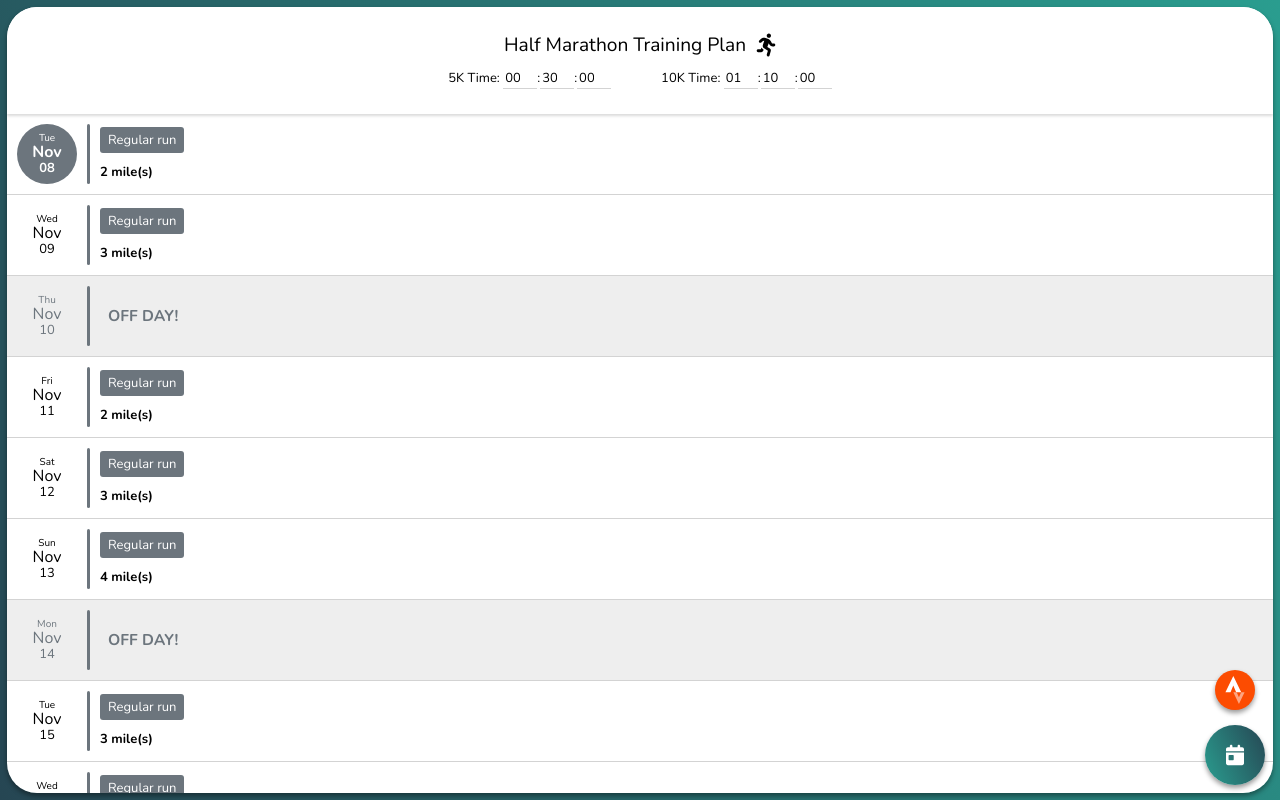
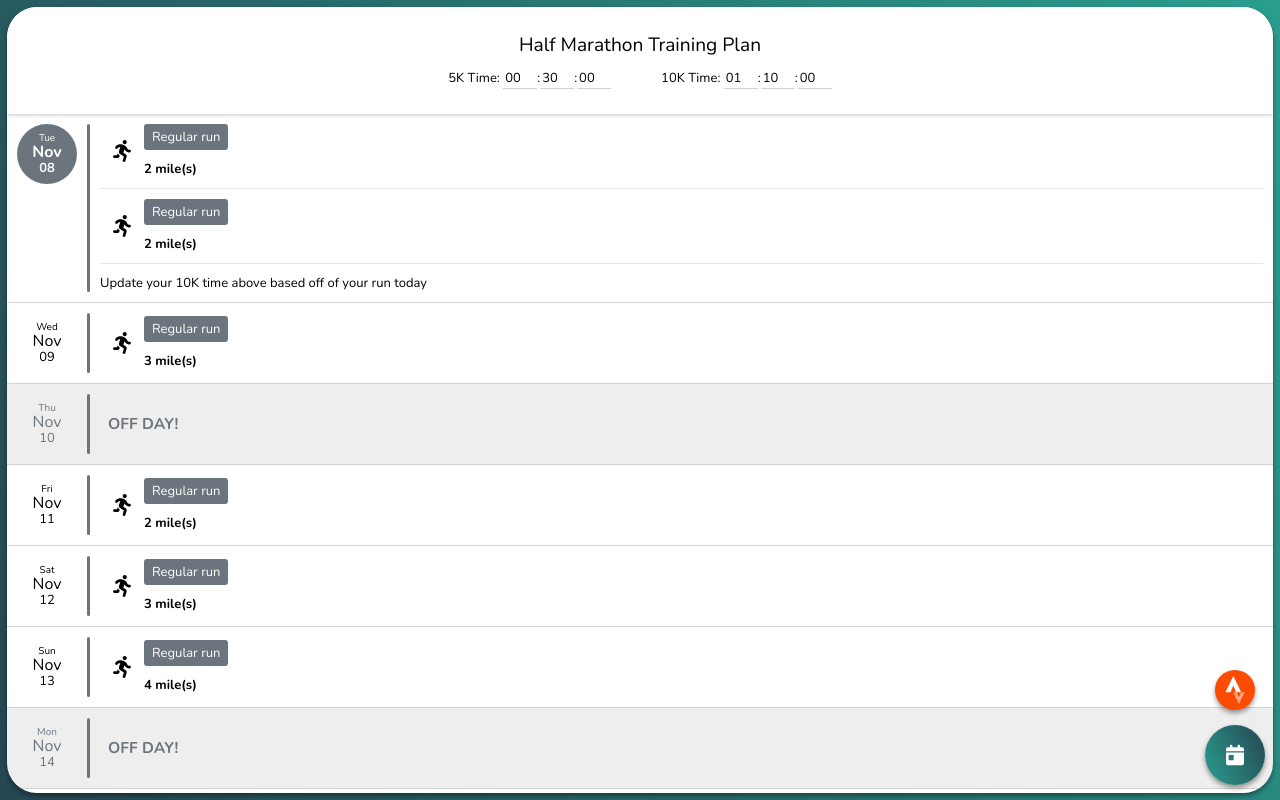
Before and after one commit to Jason-Mollerup/training-plans, a React (Create React App) app: page / in a window 1280 px wide. Built offline with nearby package versions, Linux system fonts and the light colour scheme.

Commit message:
initial split of activities and workouts

```diff
--- a/src/App.js
+++ b/src/App.js
@@ -88,6 +88,129 @@ function App() {
   //   localStorage.setItem('startDate', JSON.stringify(date))
   // }
 
+  const buildSwim = () => {}
+  const buildBike = () => {}
+
+  const buildRun = (activity) => {
+    const {
+      units,
+      distance,
+      type,
+      workouts = [],
+      note = null
+    } = activity
+    const workout = workouts[0]
+    const timeTable = getTimeTableFromWorkout(times, workout, 'tenK')
+
+    return (
+      <div className="detail">
+        {type !== 'off' && <img className='workout-icon' src={runningIcon} alt="run-icon"/>}
+        <div className="activity-inner-wrapper">
+          <div
+            className="day-type"
+            style={{
+              color:
+                type === 'off'
+                  ? '#6C757D'
+                  : runTypesAndStyles[type].style.color,
+              backgroundColor:
+                runTypesAndStyles[type].style.backgroundColor,
+              fontSize: type === 'off' ? 'larger' : 'unset',
+              fontWeight: type === 'off' ? 'bold' : 'unset'
+            }}
+          >
+            {note}
+          </div>
+          {distance > 0 && (
+            <div className="miles">
+              {distance} {units}(s)
+            </div>
+          )}
+          {workout && (
+            <div className="workout-wrapper">
+              <div className="note">{workout.note}</div>
+              <div className="time">
+                @ {secondsToTime(timeTable[workout.distance])} time
+              </div>
+            </div>
+          )}
+        </div>
+      </div>
+    )
+  }
+
+  const buildNote = (note) => {
+    return (
+      <div className="detail">
+        <div className="activity-inner-wrapper">
+          {note}
+        </div>
+      </div>
+    )
+  }
+
+  const determineAndBuild = (activity) => {
+    switch(activity.activity) {
+      case 'swim':
+        return buildSwim(activity)
+      case 'bike':
+        return buildBike(activity)
+      case 'run':
+        return buildRun(activity)
+      default:
+        return null
+    }
+  }
+
+  const buildDay = (startDate, index, activities, note) => {
+    const type = activities[0].type
+
+    const isToday = checkToday(startDate, index)
+    const [dayText, month, dayNumber] = dateToArr(startDate, index)
+
+    const dayWrapperStyles = {
+      backgroundColor: type === 'off' ? '#EEEEEE' : 'unset',
+      color: type === 'off' ? '#6C757D' : 'unset',
+      scrollMarginTop: scrollMarginTop
+    }
+
+    const dayInnerStyles = isToday
+      ? { backgroundColor: runTypesAndStyles[type].style.dividerBackgroundColor }
+      : {}
+
+    const dividerStyles = {
+      backgroundColor: runTypesAndStyles[type].style.dividerBackgroundColor
+    }
+
+    return (
+      <div
+        id={isToday ? 'today' : index}
+        key={index}
+        className="day-wrapper"
+        style={dayWrapperStyles}
+      >
+        <div
+          className={isToday ? 'date-today' : 'date'}
+          style={dayInnerStyles}
+        >
+          <div style={{ fontSize: 'x-small', fontWeight: 'normal' }}>
+            {dayText}
+          </div>
+          <div style={{ lineHeight: '14px' }}>{month}</div>
+          <div style={{ fontSize: 'small' }}>{dayNumber}</div>
+        </div>
+        <div
+          className="divider"
+          style={dividerStyles}
+        />
+        <div className="activity-wrapper">
+          {activities.map(activity => determineAndBuild(activity))}
+          {note && buildNote(note)}
+        </div>
+      </div>
+    )
+  }
+
   return (
     <div className="App">
       <a className="today-button" href="#today" onClick={setScrollMargin}>
@@ -104,22 +227,9 @@ function App() {
         <div className="wrapper">
           <div id="header" className="header">
             <div style={{ display: 'flex', justifyContent: 'center' }}>
-              <span>Half Marathon Training Plan</span>
-              <img
-                style={{ width: '20px', marginLeft: '10px' }}
-                src={runningIcon}
-                alt="running"
-              />
+              Half Marathon Training Plan
             </div>
-            <div
-              style={{
-                display: 'flex',
-                flexWrap: 'wrap',
-                width: 'calc(100% - 50px)',
-                justifyContent: 'center',
-                margin: '0 25px'
-              }}
-            >
+            <div className='time-input-wrapper'>
               {distances.map((distance, index) => (
                 <div
                   key={`${distance}-${index}-header`}
@@ -156,88 +266,7 @@ function App() {
               ))}
             </div>
           </div>
-          {plan.map(({ activities }, index) => {
-            const firstActivity = activities[0]
-            // destructure activity once utilizing swim bike etc
-            const {
-              units,
-              distance,
-              type,
-              workouts = [],
-              note = null
-            } = firstActivity
-            const workout = workouts[0]
-            const timeTable = getTimeTableFromWorkout(times, workout, 'tenK')
-            const isToday = checkToday(startDate, index)
-            const [dayText, month, dayNumber] = dateToArr(startDate, index)
-            return (
-              <div
-                id={isToday ? 'today' : index}
-                key={index}
-                className="day-wrapper"
-                style={{
-                  backgroundColor: type === 'off' ? '#EEEEEE' : 'unset',
-                  color: type === 'off' ? '#6C757D' : 'unset',
-                  scrollMarginTop: scrollMarginTop
-                }}
-              >
-                <div
-                  className={isToday ? 'date-today' : 'date'}
-                  style={
-                    isToday
-                      ? {
-                          backgroundColor:
-                            runTypesAndStyles[type].style.dividerBackgroundColor
-                        }
-                      : {}
-                  }
-                >
-                  <div style={{ fontSize: 'x-small', fontWeight: 'normal' }}>
-                    {dayText}
-                  </div>
-                  <div style={{ lineHeight: '14px' }}>{month}</div>
-                  <div style={{ fontSize: 'small' }}>{dayNumber}</div>
-                </div>
-                <div
-                  className="divider"
-                  style={{
-                    backgroundColor:
-                      runTypesAndStyles[type].style.dividerBackgroundColor
-                  }}
-                />
-                <div className="detail">
-                  <div
-                    className="day-type"
-                    style={{
-                      color:
-                        type === 'off'
-                          ? '#6C757D'
-                          : runTypesAndStyles[type].style.color,
-                      backgroundColor:
-                        runTypesAndStyles[type].style.backgroundColor,
-                      fontSize: type === 'off' ? 'larger' : 'unset',
-                      fontWeight: type === 'off' ? 'bold' : 'unset'
-                    }}
-                  >
-                    {note}
-                  </div>
-                  {distance > 0 && (
-                    <div className="miles">
-                      {distance} {units}(s)
-                    </div>
-                  )}
-                  {workout && (
-                    <div className="workout-wrapper">
-                      <div className="note">{workout.note}</div>
-                      <div className="time">
-                        @ {secondsToTime(timeTable[workout.distance])} time
-                      </div>
-                    </div>
-                  )}
-                </div>
-              </div>
-            )
-          })}
+          {plan.map(({ activities, note }, index) => buildDay(startDate, index, activities, note))}
         </div>
       </div>
     </div>
--- a/src/plans/halfMPlan.json
+++ b/src/plans/halfMPlan.json
@@ -8,8 +8,17 @@
         "type": "regular",
         "note": "Regular run",
         "workouts": []
+      },
+      {
+        "activity": "run",
+        "units": "mile",
+        "distance": 2,
+        "type": "regular",
+        "note": "Regular run",
+        "workouts": []
       }
-    ]
+    ],
+    "note": "Update your 10K time above based off of your run today"
   },
   {
     "activities": [
--- a/src/styles/App.css
+++ b/src/styles/App.css
@@ -78,6 +78,13 @@ html {
   margin: 10px 25px 0;
 }
 
+.time-input-wrapper {
+  display: flex;
+  flex-wrap: wrap;
+  width: calc(100% - 50px);
+  justify-content: center;
+  margin: 0 25px;
+}
 
 .time-input {
   font-size: small;
@@ -145,11 +152,29 @@ html {
   border-radius: 100px;
 }
 
+.activity-wrapper {
+  width: 100%;
+  display: flex;
+  flex-direction: column;
+  justify-content: center;
+}
+
+.activity-wrapper .detail:not(:last-child) {
+  padding-bottom: 10px;
+  margin-bottom: 10px;
+  border-bottom: 0.05rem solid rgb(230, 230, 230);
+}
+
+.workout-icon {
+  width: 44px;
+  height: 22px;
+}
+
 .detail {
   display: flex;
-  flex-direction: column;
-  align-self: center;
-  font-size: small;
+  align-items: center;
+  width: 100%;
+  text-align: left;
 }
 
 .day-type {
@@ -167,6 +192,13 @@ html {
 
 .workout-wrapper {
   margin-top: 10px;
+}
+
+.activity-inner-wrapper {
+  display: flex;
+  flex-direction: column;
+  align-self: center;
+  font-size: small;
 }
 
 .note {
```
